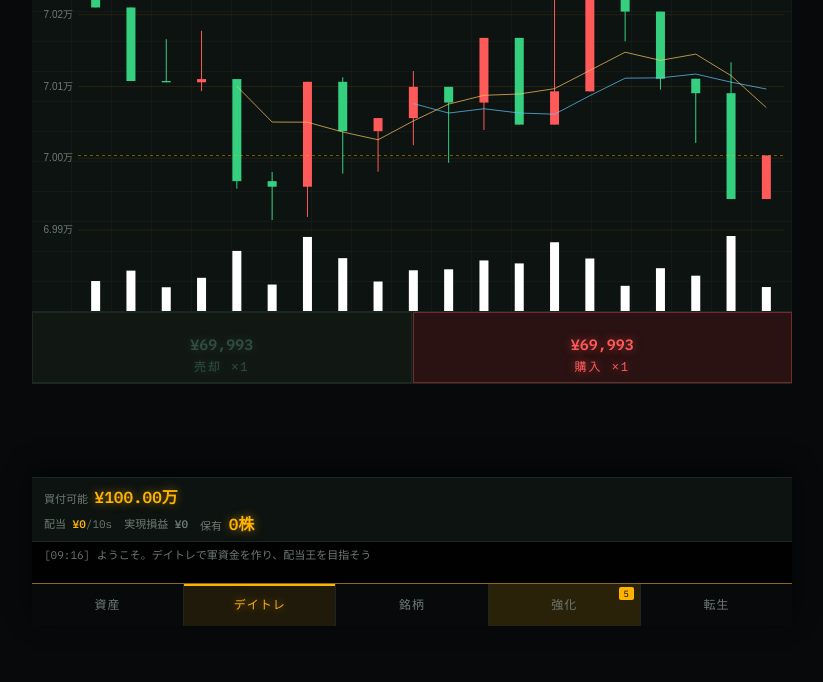
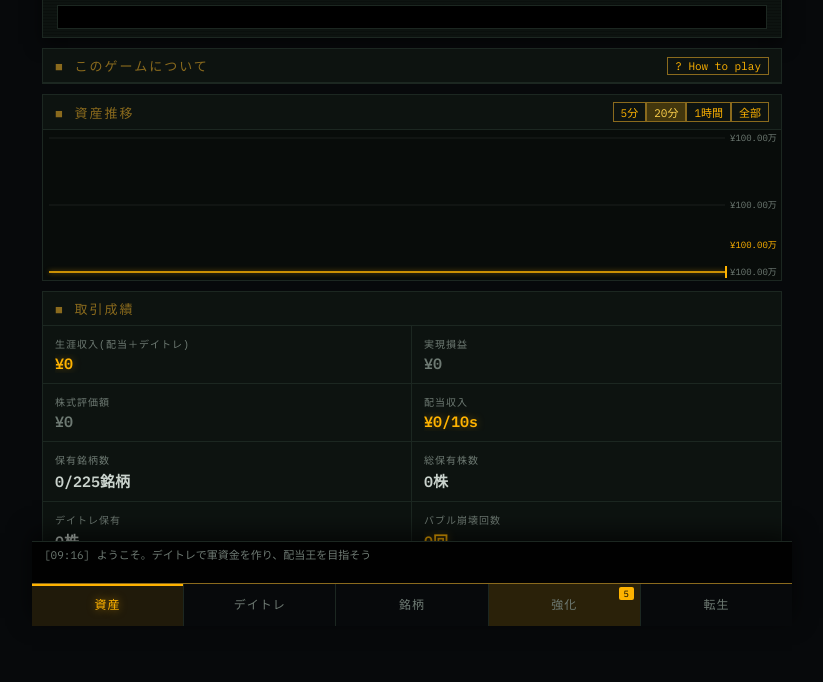
Before and after one commit to LuoNnotal/Okuribito-Clicker, a plain HTML site: page index.html in a window 1280 px wide. Shown: the part 174-856 px from the top of the page, without its empty margins (228-1051 px from the left). Before the commit the page ends 800 px from the top, so only its background shows below. Drawn offline with Linux system fonts and the light colour scheme; a web font is replaced by a local one.

Commit message:
Add files via upload

```diff
--- a/index.html
+++ b/index.html
@@ -439,6 +439,10 @@
     </div>
     <div class="ticker"><div class="ticker-inner" id="ticker">【キミは億り人になれるか？】ようこそ、養分さん。デイトレで軍資金を稼ぎ、日経225全銘柄を1株から買い集めて配当長者を目指せ ─ 株価は架空のデフォルメ値です</div></div>
   </header>
+
+  <section>
+    <div class="sec-head"><span>■ このゲームについて</span><span class="r"><button class="qty-btn" id="howtoBtn">? How to play</button></span></div>
+  </section>
 
   <section>
     <div class="sec-head"><span>■ 資産推移</span><span class="r" id="assetRangeBtns"><button class="qty-btn" data-rng="60">5分</button><button class="qty-btn on" data-rng="240">20分</button><button class="qty-btn" data-rng="720">1時間</button><button class="qty-btn" data-rng="0">全部</button></span></div>
@@ -1444,7 +1448,7 @@ function buyUpg(u){
 }
 /* ════════════════════════ タブページ切替 ════════════════════════ */
 const PAGE_IDS=["assets","pad","board","upg","prestige"];
-let curPage="pad";   // 起動時はデイトレ画面
+let curPage="assets";   // 起動時は資産画面
 function showPage(p){
   curPage=p;
   for(const id of PAGE_IDS)
@@ -1860,6 +1864,14 @@ document.getElementById("prestigeBtn").onclick=()=>{
       log(`第${pr}次バブル崩壊 ─ 相場眼 ${eyes}(全収入 +${eyes*8}%)`, true);
       renderAll();
     },
+  });
+};
+/* How to play(遊び方)モーダル */
+document.getElementById("howtoBtn").onclick=()=>{
+  openModal({
+    title:"How to play ─ 億り人への道",
+    msg:"きみの元手は¥100万。ここから総資産¥1億──「億り人」を目指す。\n\n【1. デイトレで軍資金を作る】\n「デイトレ」タブで日経225を安く買って高く売る。売却額が平均取得額を上回れば実現損益が積み上がる。利確チャンス・ナンピンチャンスの光るボタンが合図だ。\n\n【2. 配当で寝ていても稼ぐ】\n「銘柄」タブで個別銘柄を買い集めると、10秒ごとに配当が入り続ける。買えば買うほど収入は雪だるま式。100株買うたびに新しい銘柄が上場する。\n\n【3. 強化ショップで加速する】\n稼いだ金は「強化」タブで再投資。配当ブーストや自動デイトレを解放して、稼ぐ速度そのものを引き上げろ。\n\n【4. そして、バブル崩壊へ】\n総資産¥1億を超えたら「転生」タブでバブルを崩壊できる。すべてを失う代わりに「相場眼」を獲得し、全収入の永続強化と相場眼ショップの強力なバフで、次の周回はさらに速くなる。\n\n稼ぎ、増やし、崩壊させ、また稼ぐ。相場の頂で会おう。",
+    ok:"閉じる",
   });
 };
 /* プレステージの説明モーダル */
@@ -2143,7 +2155,7 @@ let assetTickN=0;
 const loaded=autoLoad();   // 自動セーブがあれば復元
 layoutBoard(); buildUpgs(); buildEyeShop(); renderAll(); renderClock(); fitBottomBar();
 sampleAsset();             // 資産推移の起点を記録
-showPage("pad");           // 起動時はデイトレページ
+showPage("assets");        // 起動時は資産ページ
 if(loaded) log("自動セーブから復元しました", true);
 window.addEventListener("resize", fitBottomBar);
 setTimeout(fitBottomBar, 300);   // フォント読込後に再調整
```
